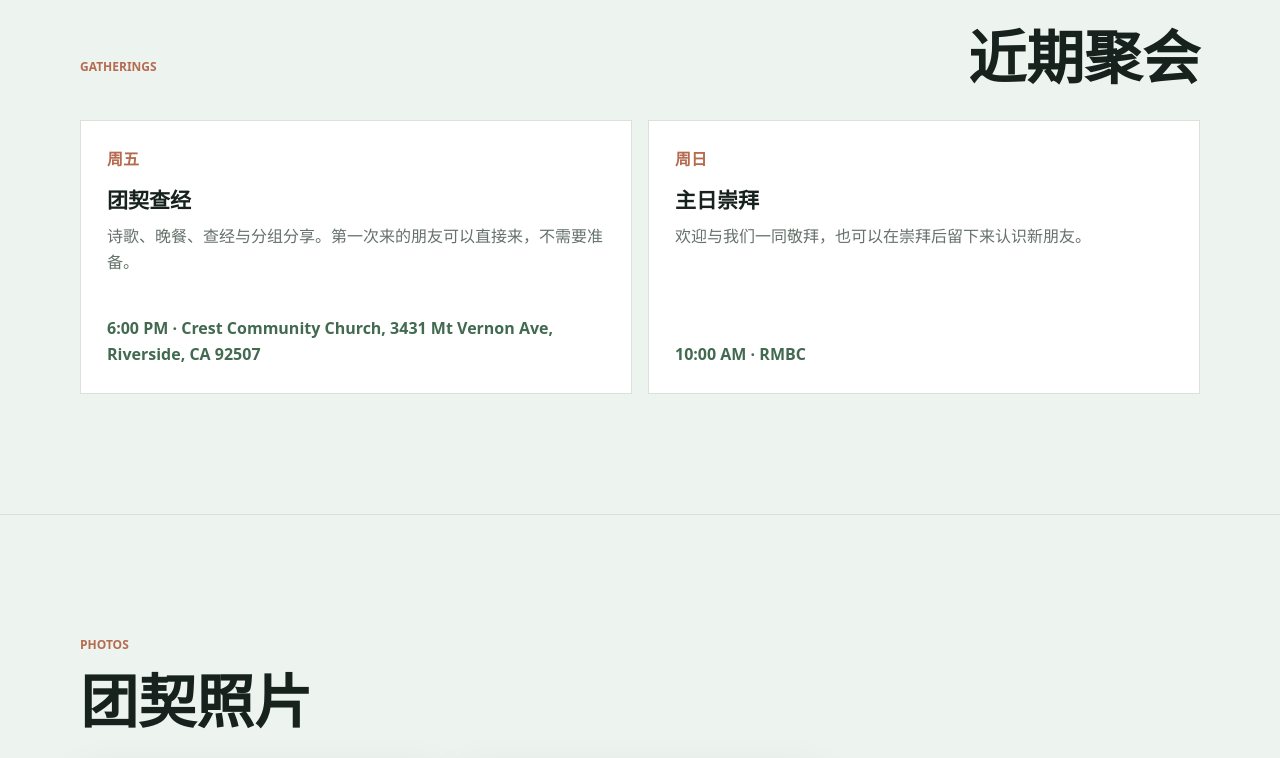
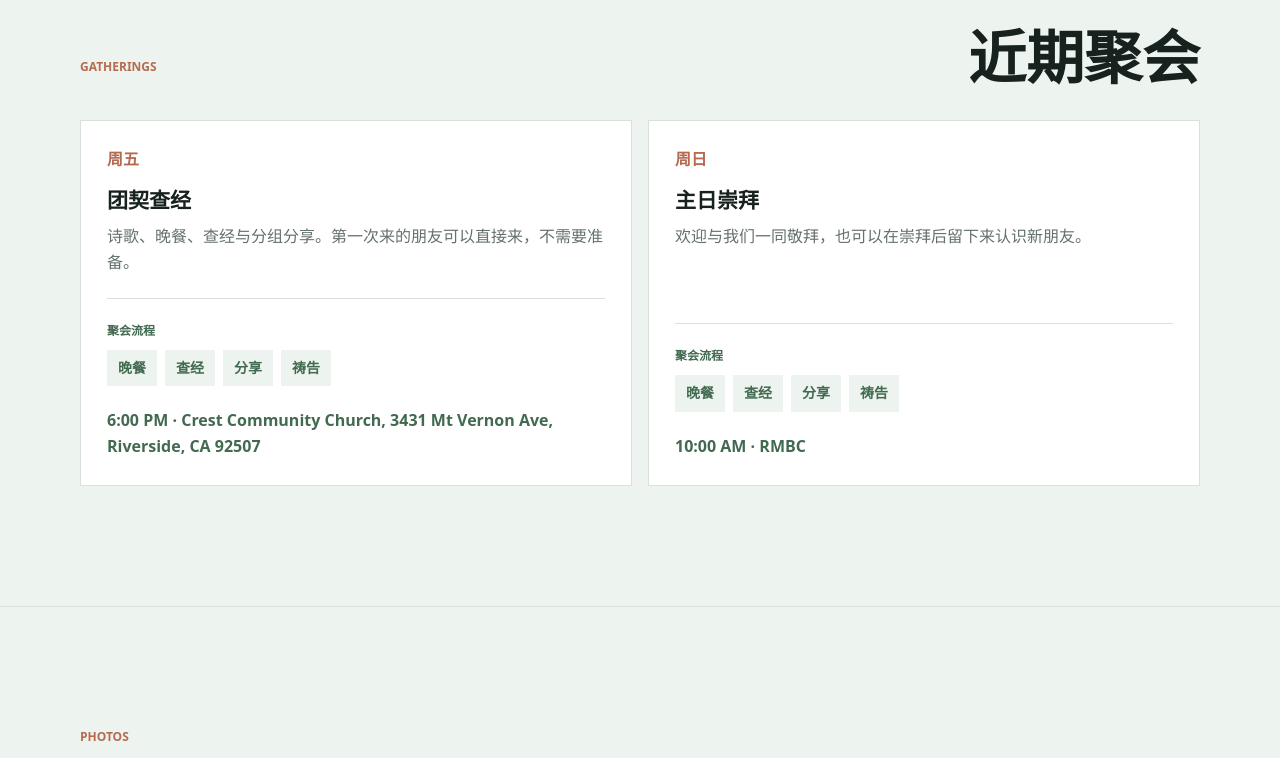
Before and after one commit to hjian101-debug/rmbc-goodfriends, a plain HTML site: page index.html in a window 1280 px wide. Shown: the part 1896-2654 px from the top of the page. Drawn offline with nearby package versions, Linux system fonts and the light colour scheme; no server answers.

Commit message:
Add gathering rhythm details

```diff
--- a/index.html
+++ b/index.html
@@ -35,7 +35,7 @@
     />
     <meta name="twitter:image" content="https://rmbc-goodfriendsfellowship.onrender.com/assets/hero-fellowship.svg" />
     <title>RMBC 好朋友团契 | Riverside Mandarin Baptist Church Good Friends Fellowship</title>
-    <link rel="stylesheet" href="./styles.css?v=20260530-9" />
+    <link rel="stylesheet" href="./styles.css?v=20260530-10" />
     <script type="application/ld+json">
       {
         "@context": "https://schema.org",
@@ -271,6 +271,6 @@
 
     <script src="https://cdn.jsdelivr.net/npm/@supabase/supabase-js@2"></script>
     <script src="./supabase-config.js?v=20260527-1"></script>
-    <script src="./script.js?v=20260530-9"></script>
+    <script src="./script.js?v=20260530-10"></script>
   </body>
 </html>
--- a/script.js
+++ b/script.js
@@ -188,6 +188,11 @@ const translations = {
     "gatherings.bibleStudyCopy": "诗歌、晚餐、查经与分组分享。第一次来的朋友可以直接来，不需要准备。",
     "gatherings.scriptureLabel": "本周经文：",
     "gatherings.scriptureTitle": "本周经文",
+    "gatherings.rhythmTitle": "聚会流程",
+    "gatherings.rhythmDinner": "晚餐",
+    "gatherings.rhythmStudy": "查经",
+    "gatherings.rhythmShare": "分享",
+    "gatherings.rhythmPrayer": "祷告",
     "gatherings.worshipTitle": "主日崇拜",
     "gatherings.worshipCopy": "欢迎与我们一同敬拜，也可以在崇拜后留下来认识新朋友。",
     "announcements.title": "团契公告",
@@ -251,6 +256,11 @@ const translations = {
     "gatherings.bibleStudyCopy": "Worship, dinner, Bible study, and group sharing. First-time visitors are welcome to come as they are.",
     "gatherings.scriptureLabel": "Scripture: ",
     "gatherings.scriptureTitle": "This Week's Scripture",
+    "gatherings.rhythmTitle": "Gathering Rhythm",
+    "gatherings.rhythmDinner": "Dinner",
+    "gatherings.rhythmStudy": "Bible Study",
+    "gatherings.rhythmShare": "Sharing",
+    "gatherings.rhythmPrayer": "Prayer",
     "gatherings.worshipTitle": "Sunday Worship",
     "gatherings.worshipCopy": "Join us for worship, and feel free to stay afterward to meet new friends.",
     "announcements.title": "Fellowship News",
@@ -397,10 +407,26 @@ const renderContent = (language) => {
     eventGrid.replaceChildren(
       ...activeGatherings.map((item) => {
         const article = createElement("article", "event-card");
+        const rhythm = document.createElement("div");
+        const rhythmTitle = createElement("span", "event-rhythm-title", translations[language]["gatherings.rhythmTitle"]);
+        const rhythmItems = document.createElement("div");
+        rhythm.className = "event-rhythm";
+        rhythmItems.className = "event-rhythm-items";
+        [
+          translations[language]["gatherings.rhythmDinner"],
+          translations[language]["gatherings.rhythmStudy"],
+          translations[language]["gatherings.rhythmShare"],
+          translations[language]["gatherings.rhythmPrayer"],
+        ].forEach((label) => {
+          rhythmItems.append(createElement("span", null, label));
+        });
+        rhythm.append(rhythmTitle, rhythmItems);
+
         article.append(
           createElement("time", null, localText(item.day, language)),
           createElement("h3", null, localText(item.title, language)),
           createElement("p", null, localText(item.description, language)),
+          rhythm,
         );
 
         article.append(createElement("span", null, `${localText(item.time, language)} · ${localText(item.location, language)}`));
--- a/styles.css
+++ b/styles.css
@@ -475,10 +475,45 @@ h3 {
   color: var(--muted);
 }
 
+.event-rhythm {
+  margin-top: auto;
+  padding-top: 22px;
+  border-top: 1px solid var(--line);
+}
+
+.event-rhythm-title {
+  display: block;
+  margin-bottom: 10px;
+  color: var(--terracotta);
+  font-size: 12px;
+  font-weight: 850;
+  text-transform: uppercase;
+}
+
+.event-rhythm-items {
+  display: flex;
+  flex-wrap: wrap;
+  gap: 8px;
+}
+
+.event-rhythm-items span {
+  display: inline-flex;
+  align-items: center;
+  min-height: 34px;
+  padding: 7px 11px;
+  color: var(--moss-dark);
+  background: var(--soft);
+  font-size: 14px;
+  font-weight: 850;
+}
+
 .event-card span {
-  margin-top: auto;
   color: var(--moss);
   font-weight: 800;
+}
+
+.event-card > span {
+  margin-top: 22px;
 }
 
 .scripture-panel {
```
